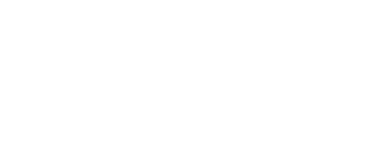
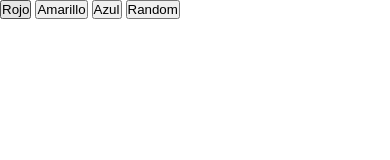
Before and after one commit to xedwxnn/Color-Flipper, a plain HTML site: page views/index.html in a window 390 px wide. Drawn offline with Linux system fonts and the light colour scheme; files that its build step writes are made by us from their sources; files whose address does not match are found by name.

Commit message:
Página responsive

```diff
--- a/css/style.css
+++ b/css/style.css
@@ -0,0 +1,11 @@
+* {
+    margin: 0;
+    padding: 0;
+    box-sizing: border-box;
+}
+
+div {
+    justify-content: center;
+    align-items: center;
+    min-height: 100vh;
+}
--- a/views/index.html
+++ b/views/index.html
@@ -9,6 +9,11 @@
     <script src="main.js" defer></script>
 </head>
 <body>
-
+    <div id="botones">
+        <button id="rojo">Rojo</button>
+        <button id="amarillo">Amarillo</button>
+        <button id="azul">Azul</button>
+        <button id="random">Random</button>
+    </div>
 </body>
 </html>
```
